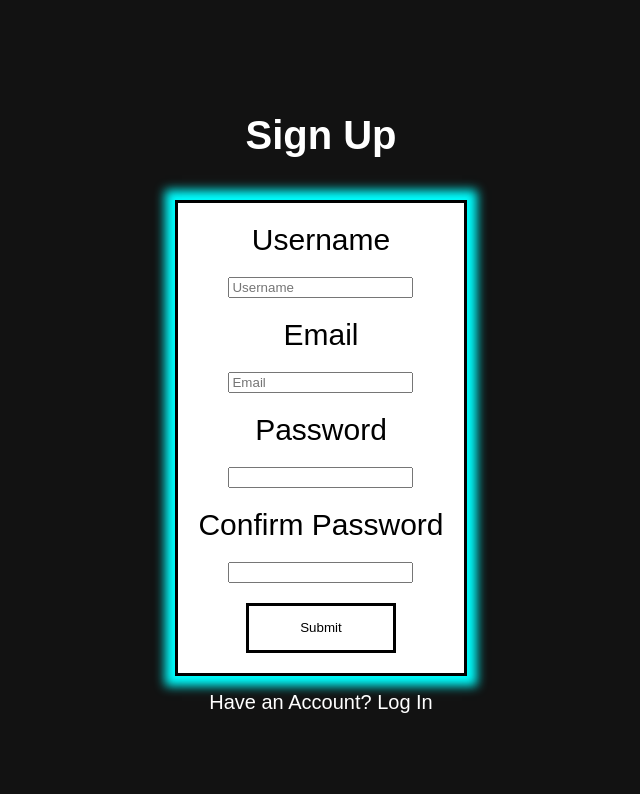
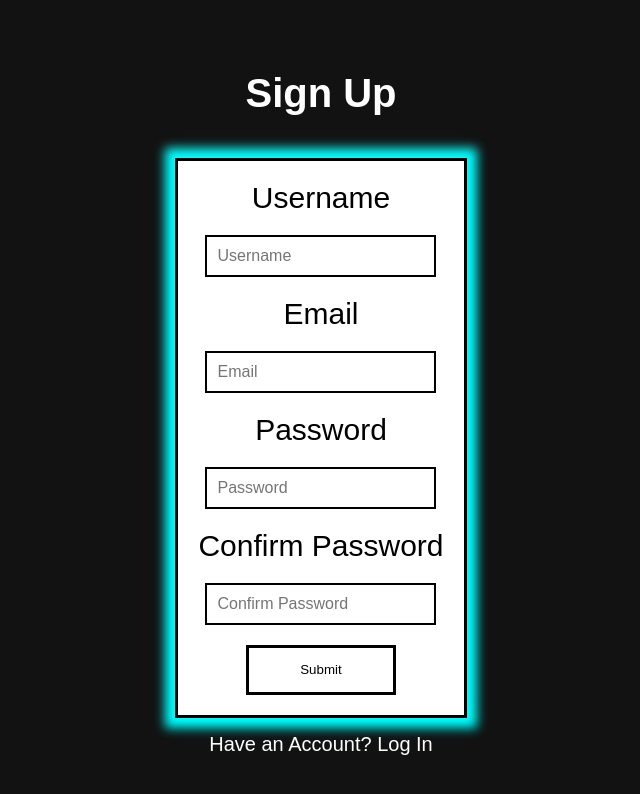
Before and after one commit to Elben85/task-manager-frontend, a React (Create React App) app: page /SignUp in a window 1280 px wide. Shown: the top 794 px of the page, without its empty margins (319-959 px from the left). Built offline with nearby package versions, Linux system fonts and the light colour scheme; no server answers.

Commit message:
Minor Adjustment

```diff
--- a/src/API/API.js
+++ b/src/API/API.js
@@ -1,5 +1,5 @@
 import axios from "axios";
 
 export default axios.create({
-  baseURL: "http://localhost:3006",
+  baseURL: "http://localhost:4000/api",
 });
--- a/src/components/EditTask.js
+++ b/src/components/EditTask.js
@@ -103,7 +103,7 @@ export default function EditTask() {
   function handleTypeChange(event) {
     setTask({
       ...task,
-      type: event.target.value,
+      taskType: event.target.value,
       schedule: "",
     });
   }
@@ -139,20 +139,20 @@ export default function EditTask() {
             value={task.tags}
           />
           <label> Schedule </label>
-          <Select onChange={handleTypeChange} value={task.type}>
+          <Select onChange={handleTypeChange} value={task.taskType}>
             <option value={TaskType.OneTime}> One Time</option>
             <option value={TaskType.Daily}> Daily </option>
             <option value={TaskType.Weekly}> Weekly </option>
           </Select>
           <label> Schedule </label>
-          {task.type === TaskType.OneTime ? (
+          {task.taskType === TaskType.OneTime ? (
             <Input
               name="schedule"
               type="date"
               onChange={handleChange}
               value={task.schedule}
             />
-          ) : task.type === TaskType.Daily ? (
+          ) : task.taskType === TaskType.Daily ? (
             <Input
               name="schedule"
               type="time"
--- a/src/pages/AddTask.js
+++ b/src/pages/AddTask.js
@@ -85,7 +85,7 @@ export default function AddTask() {
     description: "",
     tags: "",
     schedule: "",
-    type: TaskType.OneTime,
+    taskType: TaskType.OneTime,
   });
   const navigate = useNavigate();
 
@@ -106,7 +106,7 @@ export default function AddTask() {
   function handleTypeChange(event) {
     setTask({
       ...task,
-      type: event.target.value,
+      taskType: event.target.value,
       schedule: "",
     });
   }
@@ -133,9 +133,9 @@ export default function AddTask() {
             <option value={TaskType.Weekly}> Weekly </option>
           </Select>
           <label> Schedule </label>
-          {task.type === TaskType.OneTime ? (
+          {task.taskType === TaskType.OneTime ? (
             <Input name="schedule" type="date" onChange={handleChange} />
-          ) : task.type === TaskType.Daily ? (
+          ) : task.taskType === TaskType.Daily ? (
             <Input name="schedule" type="time" onChange={handleChange} />
           ) : (
             <Select name="schedule" onChange={handleChange}>
--- a/src/pages/SignUp.js
+++ b/src/pages/SignUp.js
@@ -59,6 +59,12 @@ const Submit = styled.button`
   }
 `;
 
+const Input = styled.input`
+  border: 2px solid black;
+  padding: 10px;
+  font-size: 16px;
+`;
+
 export default function SignUp() {
   const [input, setInput] = useState({
     username: "",
@@ -109,7 +115,11 @@ export default function SignUp() {
     } else if (isEmailUnavailable()) {
       setPopUp(SignUpError.EmailUnavailable);
     } else {
-      await API.post("/users", input).then(navigate("/LogIn"));
+      await API.post("/users", {
+        username: input.username,
+        email: input.email,
+        password: input.password,
+      }).then(navigate("/LogIn"));
     }
   }
 
@@ -123,25 +133,31 @@ export default function SignUp() {
         <FormContainer>
           <Form>
             <label>Username</label>
-            <input
+            <Input
               name="username"
               type="text"
               placeholder="Username"
               onChange={handleChange}
             />
             <label> Email </label>
-            <input
+            <Input
               name="email"
               type="text"
               placeholder="Email"
               onChange={handleChange}
             />
             <label> Password </label>
-            <input name="password" type="password" onChange={handleChange} />
+            <Input
+              name="password"
+              type="password"
+              placeholder="Password"
+              onChange={handleChange}
+            />
             <label> Confirm Password </label>
-            <input
+            <Input
               name="confirmPassword"
               type="password"
+              placeholder="Confirm Password"
               onChange={handleChange}
             />
           </Form>
```
